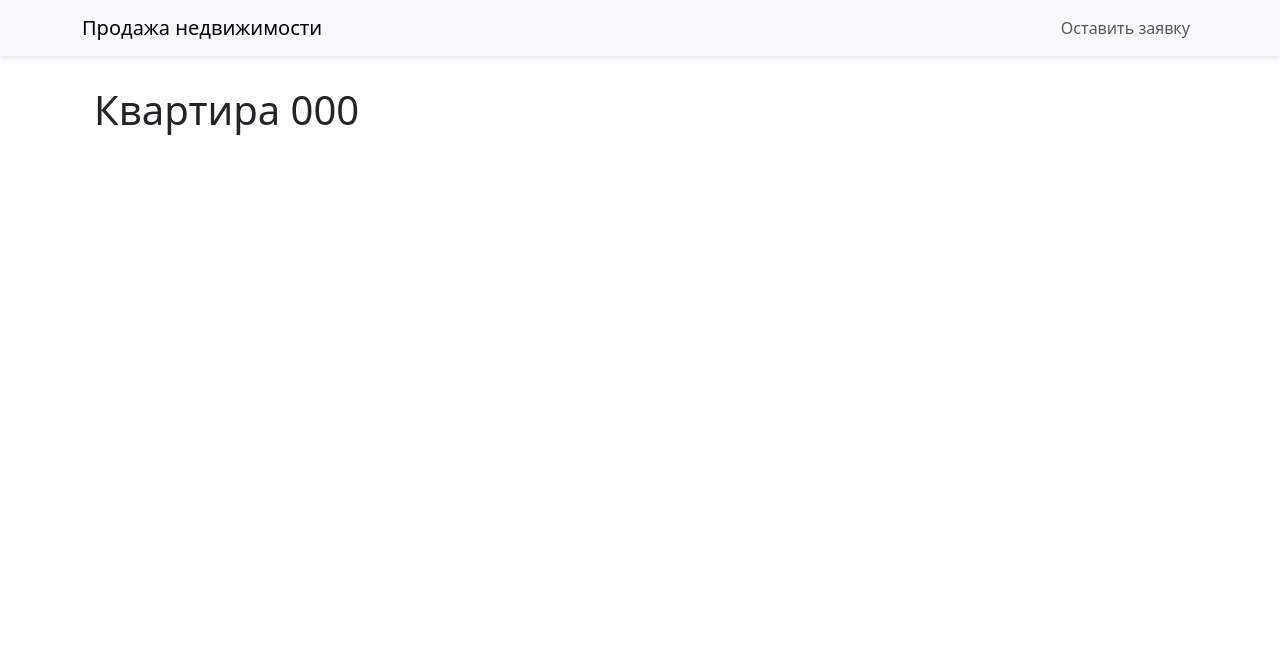
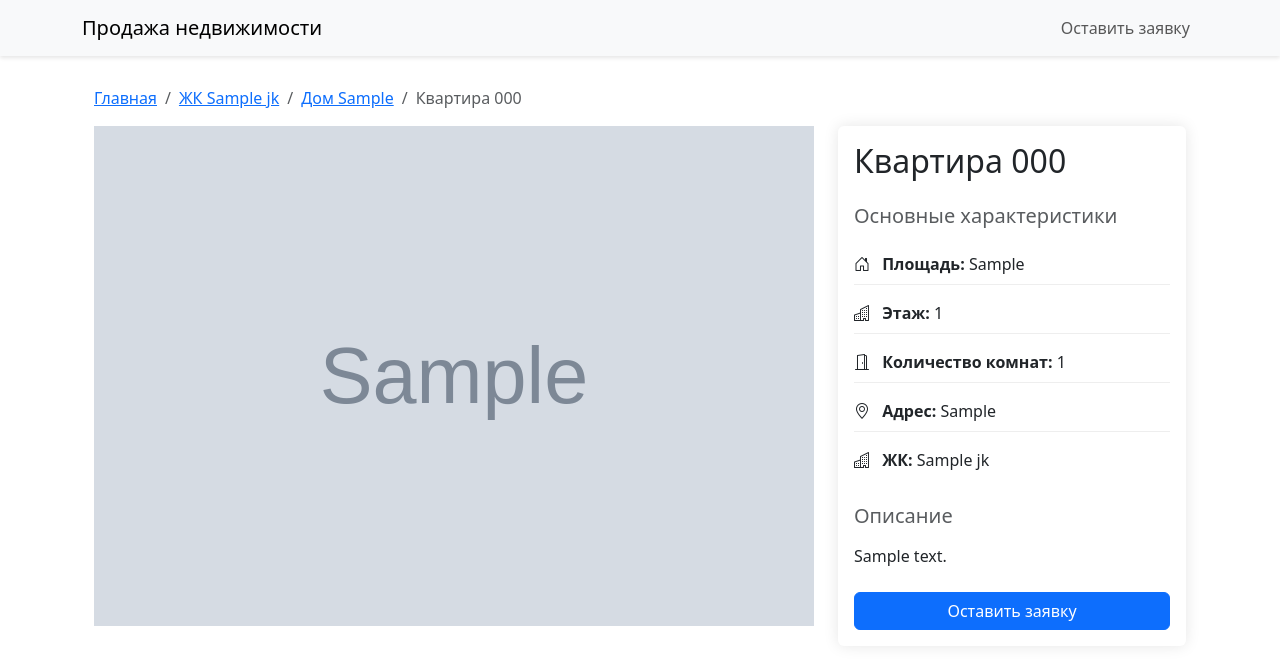
Before and after one commit to YoungSem/Rieltor, a Django app: page /flat/1/ in a window 1280 px wide. Shown: the top 669 px of the page. Run offline with Django 5.2, Linux system fonts and the light colour scheme; tables that the repository leaves empty hold one stand-in row (values such as "Sample post"); grey boxes marked "Sample" are stand-in pictures; some libraries are stand-ins or nearby versions.

Commit message:
Верстка страницы flat

```diff
--- a/realtor_site/templates/flat_detail.html
+++ b/realtor_site/templates/flat_detail.html
@@ -1,7 +1,111 @@
 {% extends "base.html" %}
+{% load static %}
 
 {% block content %}
 <div class="container mt-4">
-    <h1>Квартира {{ flat.number }}</h1>
+    <nav aria-label="breadcrumb">
+        <ol class="breadcrumb">
+            <li class="breadcrumb-item"><a href="{% url 'welcome' %}">Главная</a></li>
+            <li class="breadcrumb-item"><a href="{% url 'houses_list' flat.house.jk.id %}">ЖК {{ flat.house.jk.name }}</a></li>
+            <li class="breadcrumb-item"><a href="{% url 'flats_list' flat.house.id %}">Дом {{ flat.house.adres }}</a></li>
+            <li class="breadcrumb-item active">Квартира {{ flat.number }}</li>
+        </ol>
+    </nav>
+
+    <div class="row">
+        <!-- Галерея изображений -->
+        <div class="col-md-8">
+            <div id="flatCarousel" class="carousel slide" data-bs-ride="carousel">
+                <div class="carousel-inner">
+                    {% if flat.media.all %}
+                        {% for media in flat.media.all %}
+                            <div class="carousel-item {% if forloop.first %}active{% endif %}">
+                                <img src="{{ media.image.url }}" class="d-block w-100" alt="Квартира {{ flat.number }}">
+                            </div>
+                        {% endfor %}
+                    {% else %}
+                        <div class="carousel-item active">
+                            <img src="{% static 'images/default.jpg' %}" class="d-block w-100" alt="Квартира {{ flat.number }}">
+                        </div>
+                    {% endif %}
+                </div>
+                {% if flat.media.count > 1 %}
+                    <button class="carousel-control-prev" type="button" data-bs-target="#flatCarousel" data-bs-slide="prev">
+                        <span class="carousel-control-prev-icon" aria-hidden="true"></span>
+                        <span class="visually-hidden">Предыдущее</span>
+                    </button>
+                    <button class="carousel-control-next" type="button" data-bs-target="#flatCarousel" data-bs-slide="next">
+                        <span class="carousel-control-next-icon" aria-hidden="true"></span>
+                        <span class="visually-hidden">Следующее</span>
+                    </button>
+                {% endif %}
+            </div>
+        </div>
+
+        <!-- Информация о квартире -->
+        <div class="col-md-4">
+            <div class="card">
+                <div class="card-body">
+                    <h1 class="card-title h2 mb-4">Квартира {{ flat.number }}</h1>
+
+                    <div class="mb-4">
+                        <h5 class="text-muted mb-3">Основные характеристики</h5>
+                        <ul class="list-unstyled">
+                            <li class="mb-2">
+                                <i class="bi bi-house-door me-2"></i>
+                                <strong>Площадь:</strong> {{ flat.area }}
+                            </li>
+                            <li class="mb-2">
+                                <i class="bi bi-building me-2"></i>
+                                <strong>Этаж:</strong> {{ flat.floor }}
+                            </li>
+                            <li class="mb-2">
+                                <i class="bi bi-door-open me-2"></i>
+                                <strong>Количество комнат:</strong> {{ flat.rooms }}
+                            </li>
+                            <li class="mb-2">
+                                <i class="bi bi-geo-alt me-2"></i>
+                                <strong>Адрес:</strong> {{ flat.house.adres }}
+                            </li>
+                            <li class="mb-2">
+                                <i class="bi bi-building me-2"></i>
+                                <strong>ЖК:</strong> {{ flat.house.jk.name }}
+                            </li>
+                        </ul>
+                    </div>
+
+                    <div class="mb-4">
+                        <h5 class="text-muted mb-3">Описание</h5>
+                        <p class="card-text">{{ flat.description }}</p>
+                    </div>
+
+                    <button class="btn btn-primary w-100" data-bs-toggle="modal" data-bs-target="#applicationModal">
+                        Оставить заявку
+                    </button>
+                </div>
+            </div>
+        </div>
+    </div>
 </div>
+
+{% block extra_css %}
+<link rel="stylesheet" href="https://cdn.jsdelivr.net/npm/bootstrap-icons@1.7.2/font/bootstrap-icons.css">
+<style>
+    .carousel-item img {
+        height: 500px;
+        object-fit: cover;
+    }
+    .card {
+        border: none;
+        box-shadow: 0 0 15px rgba(0,0,0,0.1);
+    }
+    .list-unstyled li {
+        padding: 8px 0;
+        border-bottom: 1px solid #eee;
+    }
+    .list-unstyled li:last-child {
+        border-bottom: none;
+    }
+</style>
 {% endblock %}
+{% endblock %}
```
